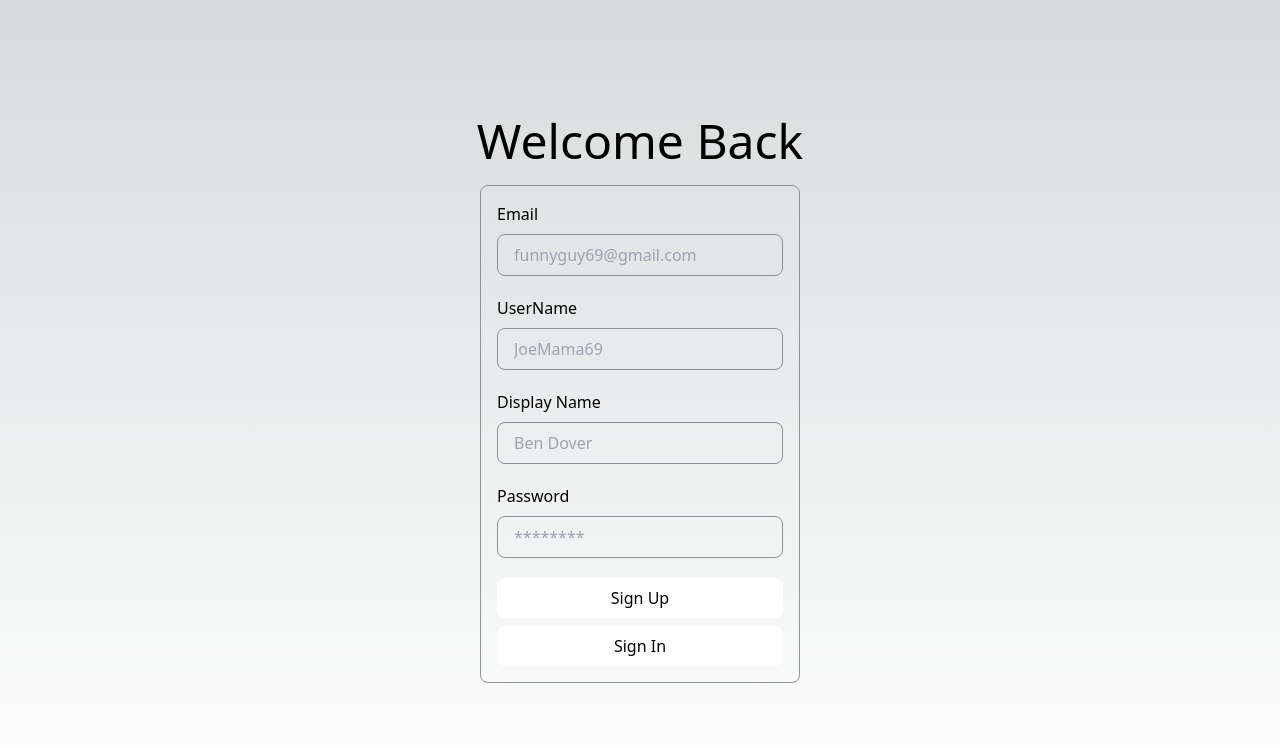
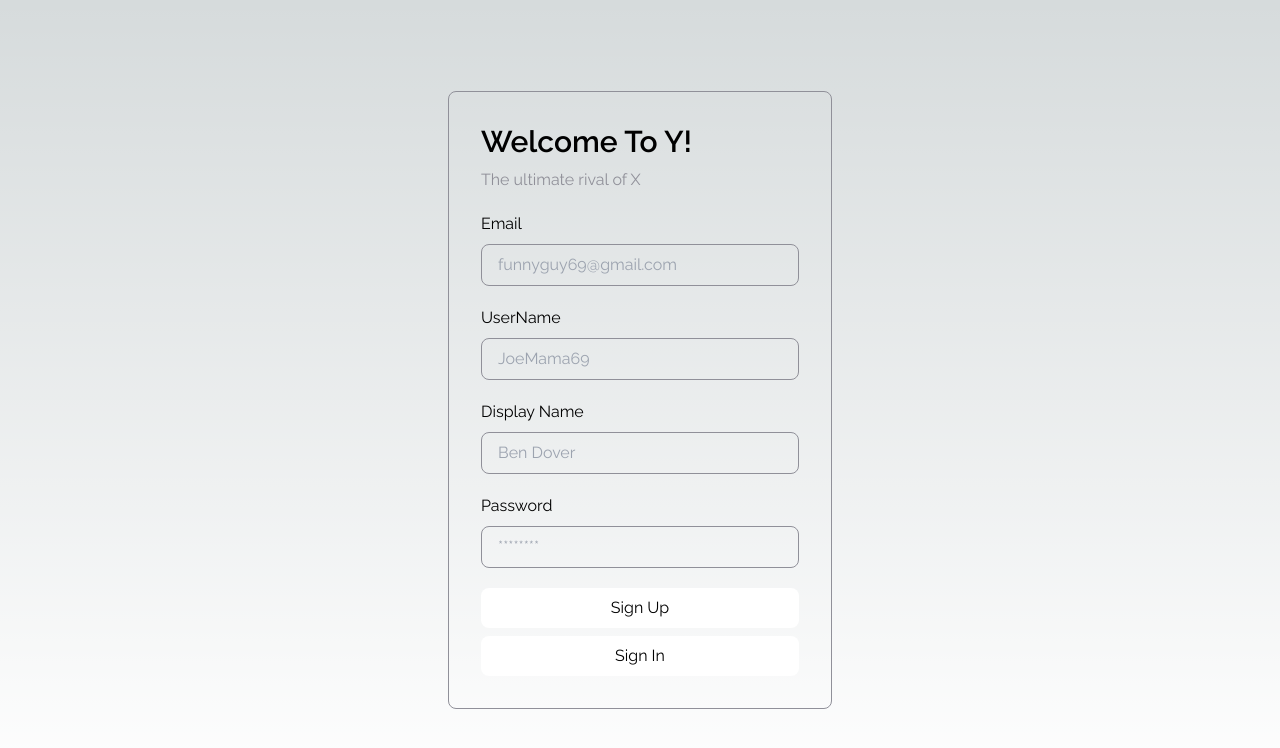
Before and after one commit to YARE0909/kzilla-internal-hackathon, a Next.js app: page /signUp in a window 1280 px wide. Shown: the top 748 px of the page. Built offline with nearby package versions, Linux system fonts and the light colour scheme.

Commit message:
:lipstick: Fix user auth UI

```diff
--- a/pages/_document.tsx
+++ b/pages/_document.tsx
@@ -1,12 +1,18 @@
-import { Html, Head, Main, NextScript } from 'next/document'
+import {Head, Html, Main, NextScript} from 'next/document'
 
 export default function Document() {
     return (
         <Html lang="en">
-      <Head />
+            <Head>
+                <link rel="preconnect" href="https://fonts.googleapis.com"/>
+                <link rel="preconnect" href="https://fonts.gstatic.com" crossOrigin={""}/>
+                <link
+                    href="https://fonts.googleapis.com/css2?family=Raleway:wght@100;200;300;400;500;600;700&display=swap"
+                    rel="stylesheet"/>
+            </Head>
             <body>
-        <Main />
-        <NextScript />
+            <Main/>
+            <NextScript/>
             </body>
         </Html>
     )
--- a/pages/index.tsx
+++ b/pages/index.tsx
@@ -12,25 +12,27 @@ export default function Home({user, posts}: any) {
             </div>
             <div className={"p-8 flex flex-col gap-5"}>
                 <div className={"flex flex-col gap-2"}>
-                    <h1 className={"text-5xl font-bold"}>Hello {user.displayName}</h1>
-                    <h1 className={"text-[#909099]"}>Here are some dank tYeets</h1>
+                    <h1 className={"text-4xl md:text-7xl font-semibold"}>Hello {user.displayName}</h1>
+                    <h1 className={"text-[#909099] md:ml-1"}>Here are some dank tYeets</h1>
                 </div>
-                <div>
-                    {posts ? posts.reverse().map((post: any) => {
+                <div className={"w-full lg:w-1/2 flex flex-col gap-1"}>
+                    {posts.length !== 0 ? posts.reverse().map((post: any) => {
                         return (
                             <div key={post.id}
                                  className={"p-4 border-b border-[#2f3336] my-2 flex flex-col gap-2"}>
-                                <div className={"flex flex-col"}>
-                                    <h1 className={"text-xl font-bold"}>{post.author.displayName}</h1>
-                                    <h1 className={"text-xs text-[#71767b]"}>@{post.author.userName}</h1>
+                                <div className={"flex items-center gap-2"}>
+                                    <h1 className={"text-base font-bold"}>{post.author.displayName}</h1>
+                                    <h1>·</h1>
+                                    <h1 className={"text-base font-sans text-[#71767b]"}>@{post.author.userName}</h1>
                                 </div>
                                 <h1 className={"text-xl font-bold"}>{post.title}</h1>
                                 <p>{post.content}</p>
                             </div>
                         )
                     }) : (
-                        <div className={"w-full h-full flex items-center justify-center"}>
+                        <div className={"w-full h-full"}>
                             <h1 className={"text-xl text-[#909099] font-bold"}>No posts found :(</h1>
+                            <h1 className={"text-xl text-[#909099] font-bold"}>Why don't you tYeet something? :)</h1>
                         </div>
                     )}
                 </div>
@@ -43,7 +45,7 @@ export default function Home({user, posts}: any) {
 
 export const getServerSideProps: GetServerSideProps = async (ctx) => {
     const cookies = nookies.get(ctx)
-    if (!cookies.token) {
+    if (!cookies.token || cookies.token === "null" || cookies.token === "undefined") {
         return {
             redirect: {
                 destination: '/signIn',
--- a/pages/post.tsx
+++ b/pages/post.tsx
@@ -1,7 +1,8 @@
 import {useRouter} from "next/router";
 import {useState} from "react";
-import {parseCookies} from "nookies";
+import nookies, {parseCookies} from "nookies";
 import Navbar from "@/components/Navbar";
+import {GetServerSideProps} from "next";
 
 export default function Post() {
     const router = useRouter();
@@ -48,8 +49,8 @@ export default function Post() {
             </div>
             <div className={"w-full h-full p-8 flex flex-col gap-10"}>
                 <div className={"flex flex-col gap-2"}>
-                    <h1 className={"text-4xl md:text-7xl font-semibold"}>Create a new post</h1>
-                    <h1 className={"text-[#909099] md:ml-1"}>Say something dank to the world</h1>
+                    <h1 className={"text-4xl md:text-7xl font-semibold"}>New tYeet</h1>
+                    <h1 className={"text-[#909099] md:ml-1"}>tYeet something dank to the world</h1>
                 </div>
                 <form className={"w-full md:w-1/2 flex flex-col gap-5"} onSubmit={handleSubmit}>
                     <div className={"flex flex-col gap-2"}>
@@ -73,12 +74,25 @@ export default function Post() {
                         />
                     </div>
                     <div className={"flex flex-col gap-2 absolute bottom-2 left-2 right-2"}>
-                        <button className={"px-4 py-2 rounded-lg bg-white text-black font-semibold"}>Create
-                            Post
-                        </button>
+                        <button className={"px-4 py-2 rounded-lg bg-white text-black font-semibold"}>tYeet</button>
                     </div>
                 </form>
             </div>
         </div>
     )
 }
+
+export const getServerSideProps: GetServerSideProps = async (ctx) => {
+    const cookies = nookies.get(ctx)
+    if (!cookies.token || cookies.token === "null" || cookies.token === "undefined") {
+        return {
+            redirect: {
+                destination: '/signIn',
+                permanent: false
+            }
+        }
+    }
+    return {
+        props: {}
+    }
+}
--- a/pages/signIn.tsx
+++ b/pages/signIn.tsx
@@ -36,8 +36,8 @@ export default function SignIn() {
     }
 
     return (
-        <div className={"w-full min-h-screen h-fit flex flex-col gap-5 items-center justify-center"}>
-            <form className={"w-1/4 p-8 rounded-lg border-[1px] border-[#909099] flex flex-col gap-5"}
+        <div className={"w-full min-h-screen h-fit flex flex-col gap-5 items-center justify-center p-4"}>
+            <form className={"w-full lg:w-96 p-8 rounded-lg border-[1px] border-[#909099] flex flex-col gap-5"}
                   onSubmit={handleSubmit}>
                 <div className={"flex flex-col gap-2"}>
                     <h1 className={"text-3xl font-semibold"}>Welcome Back</h1>
--- a/pages/signUp.tsx
+++ b/pages/signUp.tsx
@@ -28,11 +28,13 @@ export default function SignIn() {
     }
 
     return (
-        <div className={"w-full min-h-screen h-fit flex flex-col gap-5 items-center justify-center"}>
-            <div>
-                <h1 className={"text-5xl"}>Welcome Back</h1>
-            </div>
-            <form className={"w-1/4 p-4 rounded-lg border-[1px] border-[#909099] flex flex-col gap-5"} onSubmit={handleSubmit}>
+        <div className={"w-full min-h-screen h-fit flex flex-col gap-5 items-center justify-center p-4"}>
+            <form className={"w-full lg:w-96 p-8 rounded-lg border-[1px] border-[#909099] flex flex-col gap-5"}
+                  onSubmit={handleSubmit}>
+                <div className={"flex flex-col gap-2"}>
+                    <h1 className={"text-3xl font-semibold"}>Welcome To Y!</h1>
+                    <h1 className={"text-[#909099]"}>The ultimate rival of X</h1>
+                </div>
                 <div className={"flex flex-col gap-2"}>
                     <label htmlFor="email">Email</label>
                     <input className={"text-white px-4 py-2 border-[1px] border-[#909099] rounded-lg bg-transparent"}
@@ -70,7 +72,7 @@ export default function SignIn() {
                         className={"text-black w-full py-2 rounded-lg bg-white flex justify-center"}>Sign
                         Up
                     </button>
-                    <Link href={"/signUp"}
+                    <Link href={"/signIn"}
                           className={"text-black w-full py-2 rounded-lg bg-white flex justify-center"}>Sign
                         In
                     </Link>
--- a/styles/globals.css
+++ b/styles/globals.css
@@ -25,6 +25,10 @@ body {
     ) rgb(var(--background-start-rgb));
 }
 
+body {
+    @apply font-Raleway;
+}
+
 ::-webkit-scrollbar {
     width: 5px;
     background-color: gray;
@@ -34,3 +38,9 @@ body {
     background-color: white;
     border-radius: 10px;
 }
+
+.gridClass {
+    display: grid;
+    grid-template-columns: repeat(auto-fit, minmax(200px, 1fr));
+    gap: 20px;
+}
--- a/tailwind.config.js
+++ b/tailwind.config.js
@@ -12,6 +12,9 @@ module.exports = {
                 'gradient-conic':
                     'conic-gradient(from 180deg at 50% 50%, var(--tw-gradient-stops))',
             },
+            fontFamily: {
+                Raleway: ['Raleway', 'sans-serif'],
+            }
         },
     },
     plugins: [],
```
Also changed, not shown: 1 other file (tests, documents, lock files or other folders). Lines whose indentation alone changed are shown as unchanged.
